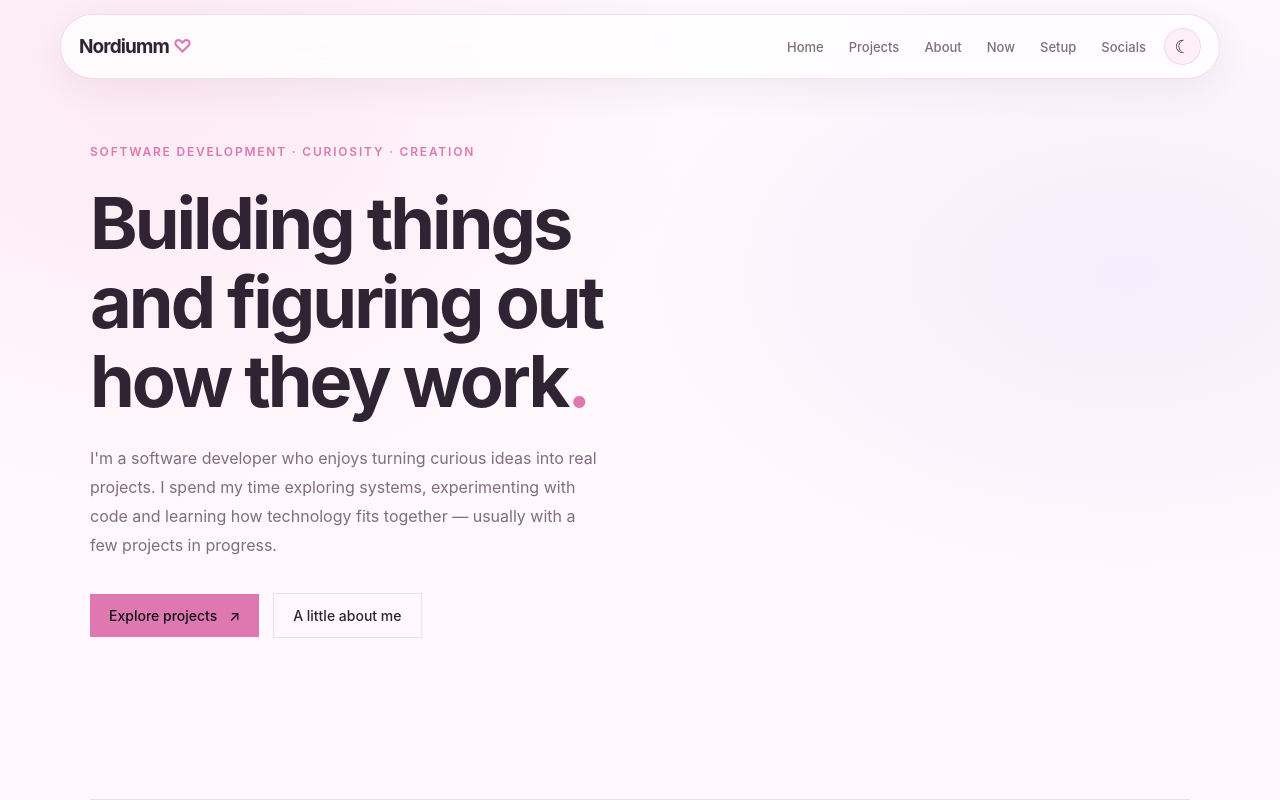
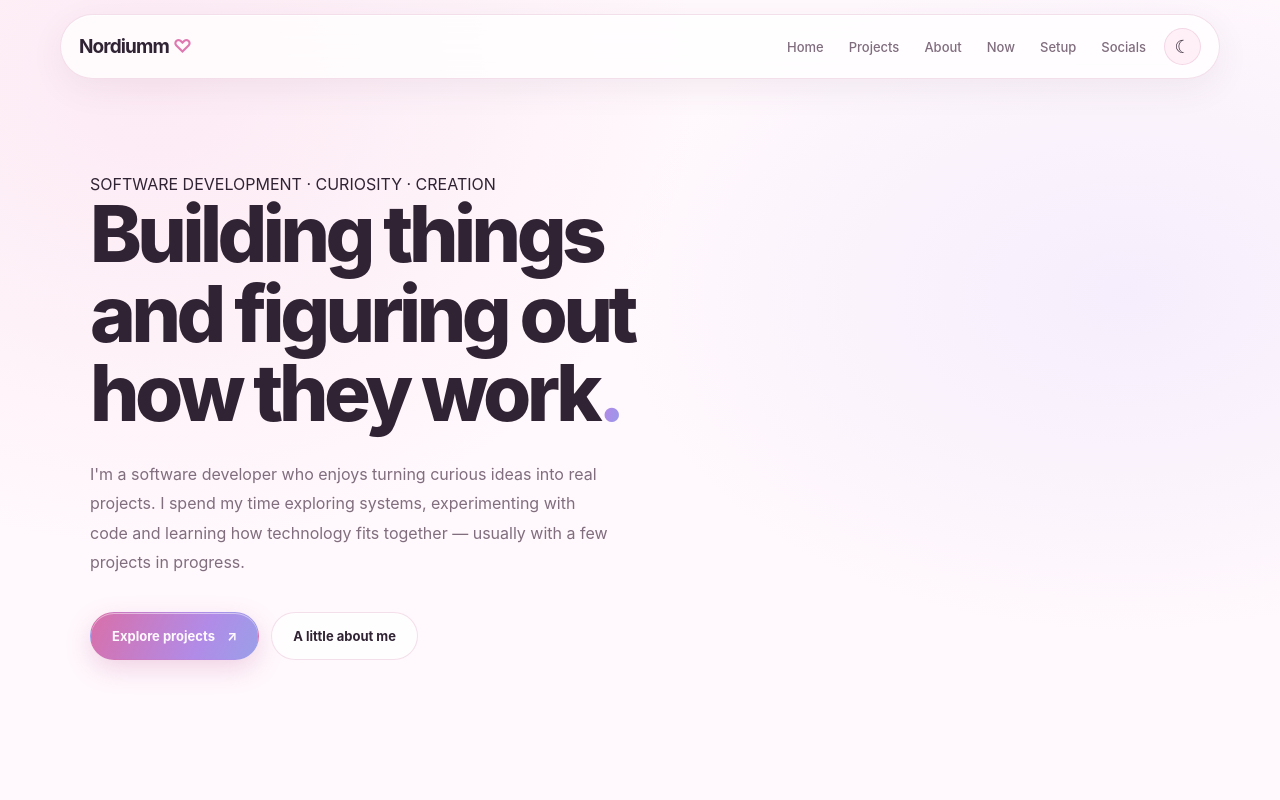
Before and after one commit to Nordiumm/Nordiumm.github.io, a React (Vite) app: page / in a window 1280 px wide. Shown: the top 800 px of the page. Built offline with nearby package versions, Linux system fonts and the light colour scheme.

Commit message:
Redesign site with glossy glass styling

```diff
--- a/src/features/home/components/Hero.module.css
+++ b/src/features/home/components/Hero.module.css
@@ -1,53 +1,67 @@
 .hero {
+  position: relative;
+  display: grid;
+  grid-template-columns: minmax(0, 1.1fr) minmax(300px, 0.9fr);
+  align-items: center;
+  gap: clamp(42px, 7vw, 100px);
   width: min(100% - 48px, 1100px);
-  min-height: 620px;
+  min-height: 690px;
   margin: 0 auto;
-
-  display: flex;
-  align-items: center;
+  padding: 76px 0 90px;
 }
 
-.content {
-  max-width: 680px;
+.content { max-width: 650px; }
+
+.eyebrow {
+  display: inline-flex;
+  align-items: center;
+  gap: 10px;
+  margin-bottom: 26px;
+  color: var(--color-text-secondary);
+  font-size: 11px;
+  font-weight: 700;
+  letter-spacing: 1.7px;
+  text-transform: uppercase;
 }
 
-.label {
-  display: inline-block;
-  margin-bottom: 24px;
-
-  color: var(--color-primary);
-  font-size: 12px;
-  font-weight: 600;
-  letter-spacing: 1.8px;
+.eyebrow::before {
+  width: 7px;
+  height: 7px;
+  border-radius: 50%;
+  background: #8ac9a6;
+  box-shadow: 0 0 0 5px rgba(138, 201, 166, 0.13), 0 0 18px rgba(138, 201, 166, 0.5);
+  content: '';
 }
 
 .hero h1 {
   margin: 0;
-
   color: var(--color-text);
-  font-size: clamp(46px, 6vw, 72px);
-  font-weight: 650;
-  letter-spacing: -3px;
-  line-height: 1.1;
+  font-size: clamp(48px, 6.3vw, 78px);
+  font-weight: 760;
+  letter-spacing: -4.5px;
+  line-height: 1.02;
 }
 
 .hero h1 span {
-  color: var(--color-primary);
+  color: transparent;
+  background: linear-gradient(110deg, #d96fa9 5%, #ad8ce8 58%, #8e9eea 100%);
+  background-clip: text;
+  -webkit-background-clip: text;
 }
 
 .description {
-  max-width: 510px;
-  margin: 24px 0 0;
-
+  max-width: 520px;
+  margin: 27px 0 0;
   color: var(--color-text-secondary);
   font-size: 16px;
-  line-height: 1.8;
+  line-height: 1.85;
 }
 
 .actions {
   display: flex;
   align-items: center;
-  gap: 14px;
+  flex-wrap: wrap;
+  gap: 12px;
   margin-top: 34px;
 }
 
@@ -55,46 +69,197 @@
 .secondaryButton {
   display: inline-flex;
   align-items: center;
+  justify-content: center;
   gap: 12px;
-
-  padding: 13px 19px;
-
-  font-size: 14px;
-  font-weight: 500;
-  transition: background var(--transition-fast),
-              border-color var(--transition-fast);
+  min-height: 48px;
+  padding: 0 21px;
+  border: 1px solid transparent;
+  border-radius: var(--radius-full);
+  font-size: 13px;
+  font-weight: 650;
+  transition: transform var(--transition-fast), box-shadow var(--transition-fast), background var(--transition-fast), border-color var(--transition-fast);
 }
 
 .primaryButton {
-  background: var(--color-primary);
-  color: #111116;
+  position: relative;
+  overflow: hidden;
+  color: #fffaff;
+  background: linear-gradient(115deg, #d96fa9, #b18be7 65%, #9a9fe9);
+  box-shadow: 0 9px 25px rgba(205, 116, 172, 0.28), inset 0 1px 0 rgba(255,255,255,0.48);
 }
 
-.primaryButton:hover {
-  background: var(--color-primary-hover);
+.primaryButton::before {
+  position: absolute;
+  top: -70%;
+  left: -45%;
+  width: 38%;
+  height: 240%;
+  background: linear-gradient(90deg, transparent, rgba(255,255,255,0.42), transparent);
+  content: '';
+  transform: rotate(24deg);
+  transition: left 650ms ease;
 }
 
+.primaryButton:hover::before { left: 120%; }
+.primaryButton:hover { transform: translateY(-3px); box-shadow: 0 14px 32px rgba(205, 116, 172, 0.36); }
+
 .secondaryButton {
-  border: 1px solid var(--color-border);
+  border-color: var(--color-border);
+  background: var(--color-surface);
   color: var(--color-text);
+  box-shadow: inset 0 1px 0 var(--glass-highlight);
+  backdrop-filter: blur(12px);
 }
 
 .secondaryButton:hover {
-  background: var(--color-surface);
+  transform: translateY(-3px);
   border-color: var(--color-primary);
+  background: var(--color-surface-secondary);
+}
+
+.signature {
+  display: flex;
+  align-items: center;
+  gap: 10px;
+  margin-top: 34px;
+  color: var(--color-text-secondary);
+  font-size: 12px;
+}
+
+.signature span {
+  width: 27px;
+  height: 1px;
+  background: var(--color-border);
+}
+
+.visual {
+  position: relative;
+  display: grid;
+  min-height: 420px;
+  place-items: center;
+}
+
+.orb {
+  position: absolute;
+  width: 310px;
+  height: 310px;
+  border-radius: 50%;
+  background: linear-gradient(140deg, rgba(255, 197, 225, 0.85), rgba(190, 174, 255, 0.78) 58%, rgba(154, 196, 255, 0.65));
+  filter: blur(1px);
+  opacity: 0.72;
+  box-shadow: 0 0 90px rgba(220, 143, 199, 0.24);
+}
+
+.orb::after {
+  position: absolute;
+  inset: 14px;
+  border: 1px solid rgba(255,255,255,0.65);
+  border-radius: inherit;
+  content: '';
+}
+
+.showcase {
+  position: relative;
+  z-index: 1;
+  width: min(100%, 390px);
+  padding: 25px;
+  overflow: hidden;
+  border: 1px solid var(--color-border);
+  border-radius: 28px;
+  background: linear-gradient(145deg, var(--glass-highlight), transparent 65%), var(--color-surface);
+  box-shadow: 0 28px 80px rgba(110, 76, 120, 0.15), inset 0 1px 0 var(--glass-highlight);
+  backdrop-filter: blur(24px);
+  transform: rotate(2.5deg);
+  transition: transform 350ms ease, box-shadow 350ms ease;
+}
+
+.showcase:hover {
+  transform: rotate(0deg) translateY(-6px);
+  box-shadow: 0 34px 90px rgba(110, 76, 120, 0.2), inset 0 1px 0 var(--glass-highlight);
+}
+
+.cardTop {
+  display: flex;
+  align-items: center;
+  justify-content: space-between;
+  padding-bottom: 19px;
+  border-bottom: 1px solid var(--color-border);
+}
+
+.cardLabel {
+  color: var(--color-text-secondary);
+  font-size: 10px;
+  font-weight: 750;
+  letter-spacing: 1.5px;
+  text-transform: uppercase;
+}
+
+.sparkle { color: var(--color-primary); font-size: 20px; }
+
+.codeWindow {
+  margin-top: 22px;
+  padding: 18px;
+  border: 1px solid var(--color-border);
+  border-radius: 17px;
+  background: rgba(125, 100, 140, 0.055);
+  font-family: ui-monospace, SFMono-Regular, Menlo, monospace;
+  font-size: 12px;
+  line-height: 2;
+}
+
+.codeMuted { color: var(--color-text-secondary); }
+.codePink { color: #d879ad; }
+.codePurple { color: #a88be4; }
+.codeBlue { color: #829de0; }
+
+.focusList {
+  display: grid;
+  gap: 12px;
+  margin-top: 22px;
+}
+
+.focusItem {
+  display: flex;
+  align-items: center;
+  gap: 12px;
+  color: var(--color-text-secondary);
+  font-size: 12px;
+}
+
+.focusIcon {
+  display: grid;
+  width: 30px;
+  height: 30px;
+  flex: 0 0 30px;
+  place-items: center;
+  border: 1px solid var(--color-border);
+  border-radius: 10px;
+  background: var(--color-surface-secondary);
+  color: var(--color-primary);
+  font-size: 14px;
+}
+
+@media (max-width: 820px) {
+  .hero {
+    grid-template-columns: 1fr;
+    gap: 35px;
+    min-height: auto;
+    padding: 90px 0 70px;
+  }
+  .visual { min-height: 350px; }
+  .showcase { transform: none; }
 }
 
 @media (max-width: 600px) {
-  .hero {
-    min-height: 540px;
-  }
+  .hero { width: min(100% - 36px, 1100px); padding-top: 72px; }
+  .hero h1 { font-size: clamp(43px, 12vw, 60px); letter-spacing: -3px; }
+  .description { font-size: 14px; }
+  .visual { min-height: 330px; }
+  .orb { width: 245px; height: 245px; }
+  .showcase { padding: 19px; }
+  .codeWindow { font-size: 10px; }
+}
 
-  .hero h1 {
-    font-size: 44px;
-    letter-spacing: -2px;
-  }
-
-  .actions {
-    flex-wrap: wrap;
-  }
+@media (prefers-reduced-motion: reduce) {
+  .showcase, .primaryButton, .secondaryButton, .primaryButton::before { transition: none; }
 }
```
